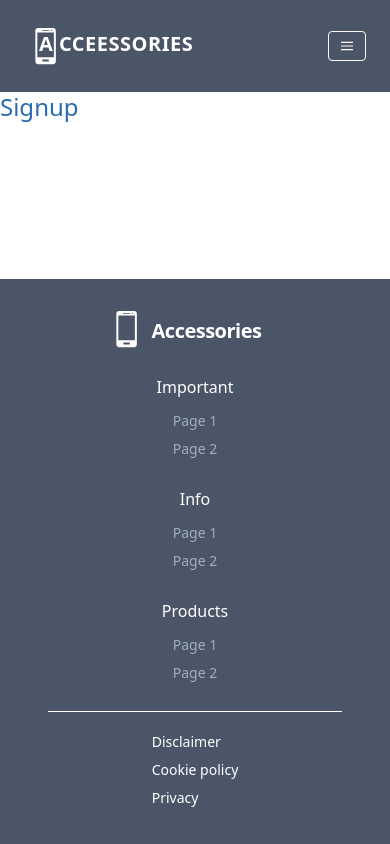
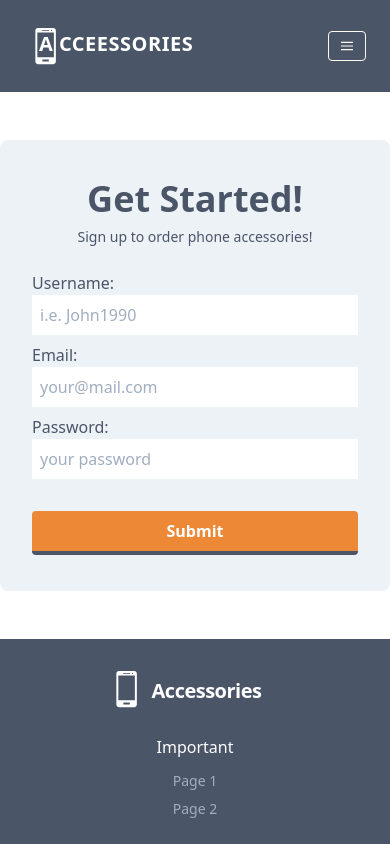
Before and after one commit to iamjacek/accessories-store, a React (Create React App) app in the folder client/: page /signup in a window 390 px wide. Shown: the top 844 px of the page. Built offline with nearby package versions, Linux system fonts and the light colour scheme; no server answers.

Commit message:
mobile menu, sign up form handling

```diff
--- a/client/src/components/MobileMenu/MobileMenu.js
+++ b/client/src/components/MobileMenu/MobileMenu.js
@@ -1,19 +1,20 @@
 import React from 'react'
 import { NavLink } from 'react-router-dom'
 
-const MobileMenu = ({isOpen}) => {
+const MobileMenu = ({isOpen, toggleX}) => {
+
     return (
         <div className={`${ isOpen ? 'block' : 'hidden' } sm:hidden pl-12 w-full flex-grow  lg:items-center lg:w-auto`}>
 
-        <NavLink to='/' exact activeClassName="text-orange-500" className="block text-md mt-4 sm:inline-block sm:mt-0 text-orange-100 hover:text-orange-500 mr-4">
+        <NavLink onClick={toggleX} to='/' exact activeClassName="text-orange-500" className="block text-md mt-4 sm:inline-block sm:mt-0 text-orange-100 hover:text-orange-500 mr-4">
             Browse Categories
         </NavLink>
 
-        <NavLink to='/signin' activeClassName="text-orange-500" className="block text-md mt-4 sm:inline-block sm:mt-0 text-orange-100 hover:text-orange-500 mr-4 active:text-xl">
-          Sign in
+        <NavLink onClick={toggleX} to='/signin' activeClassName="text-orange-500" className="block text-md mt-4 sm:inline-block sm:mt-0 text-orange-100 hover:text-orange-500 mr-4 active:text-xl">
+            Sign in
         </NavLink>
 
-        <NavLink to='/signup' activeClassName="text-orange-500 border-orange-500" className="inline-block mt-5 text-md px-4 py-2 leading-none border rounded text-white border-white hover:border-transparent hover:text-gray-700 hover:bg-orange-500 mt-4 sm:mt-0">Sign up</NavLink>
+        <NavLink onClick={toggleX} to='/signup' activeClassName="text-orange-500 border-orange-500" className="inline-block mt-5 text-md px-4 py-2 leading-none border rounded text-white border-white hover:border-transparent hover:text-gray-700 hover:bg-orange-500 mt-4 sm:mt-0">Sign up</NavLink>
 
         </div>
     )
--- a/client/src/components/Navbar/Navbar.js
+++ b/client/src/components/Navbar/Navbar.js
@@ -12,8 +12,8 @@ const Navbar = () => {
   }
 
   return (
-    <nav className="flex items-center flex-wrap justify-between bg-gray-700 p-6">
-
+    <nav className=" bg-gray-700 p-6">
+      <div className="container mx-auto flex items-center flex-wrap justify-between">
       <NavLink to="/" className="flex items-center flex-shrink-0 text-white mr-6 pt-1">
         <svg className="fill-current h-10 w-9" width="47" height="47" viewBox="0 0 35 35" xmlns="http://www.w3.org/2000/svg"><path d="M22.507,0H9.175C7.9,0,6.87,1.034,6.87,2.309v27.07c0,1.271,1.03,2.306,2.305,2.306h13.332
         c1.273,0,2.307-1.034,2.307-2.306V2.309C24.813,1.034,23.78,0,22.507,0z M23.085,25.672H8.599V3.895h14.486V25.672z M18.932,2.343
@@ -49,7 +49,9 @@ const Navbar = () => {
             <NavLink to='/signup' activeClassName="text-orange-500 border-orange-500" className="inline-block mt-5 text-md px-4 py-2 leading-none border rounded text-white border-white hover:border-transparent hover:text-gray-700 hover:bg-orange-500 mt-4 sm:mt-0">Sign up</NavLink>
         </div>
       </div>
-      <MobileMenu isOpen={isMenuOpen} />
+      <MobileMenu isOpen={isMenuOpen} toggleX={toggleMobileMenu}/>
+      </div>
+
     </nav>
   )
 }
--- a/client/src/components/Signup.js
+++ b/client/src/components/Signup.js
@@ -1,15 +1,48 @@
-import React, { Component } from 'react'
+import React, { useState } from 'react'
 
-export class Signup extends Component {
-    render() {
-        return (
-            <div className="flex-grow">
-                <h1 className="text-2xl text-blue-700 leading-tight">
-                Signup
-                </h1>
+const Signup = () => {
+
+    const [inputValues, setInputValues] = useState({
+        username: '',
+        email: '',
+        password: ''
+    })
+
+    const handleChange = (event) => {
+        const { name, value } = event.target
+        setInputValues({
+            ...inputValues,
+            [name]: value
+        })
+    }
+
+    return(
+            <div className="container flex-grow mx-auto text-center">
+                {/* SIGN UP */}
+
+                <form className="max-w-xl flex flex-col mx-auto bg-gray-200 p-8 my-12 rounded-lg">
+                    <div className="mb-2 flex flex-col align-center">
+                        <h1 className="text-4xl font-bold text-gray-700">Get Started!</h1>
+                        <p className="text-sm mt-0 mb-4 text-gray-700">Sign up to order phone accessories!</p>
+                    </div>
+                    {/* INPUT */}
+                    <label className="text-left text-gray-700">
+                        Username:
+                        <input className="w-full text-md text-gray-700 p-2 mb-2" id="username" type="text" name="username" placeholder="i.e. John1990" onChange={handleChange} />
+                    </label>
+                    <label className="text-left text-gray-700">
+                        Email:
+                        <input className="w-full text-md text-gray-700 p-2 mb-2" id="email" type="email" name="email" placeholder="your@mail.com" onChange={handleChange} />
+                    </label>
+                    <label className="text-left text-gray-700">
+                        Password:
+                       <input className="w-full text-md text-gray-700 p-2 mb-2" id="password" type="password" name="password" placeholder="your password" onChange={handleChange} />
+                    </label>
+
+                    <button type="submit" className="mt-6 mb-1 bg-orange-500 hover:bg-orange-400 text-white font-bold py-2 px-8 border-b-4 border-gray-700 hover:border-gray-600 rounded">Submit</button>
+                </form>
             </div>
         )
-    }
 }
 
 export default Signup
```
